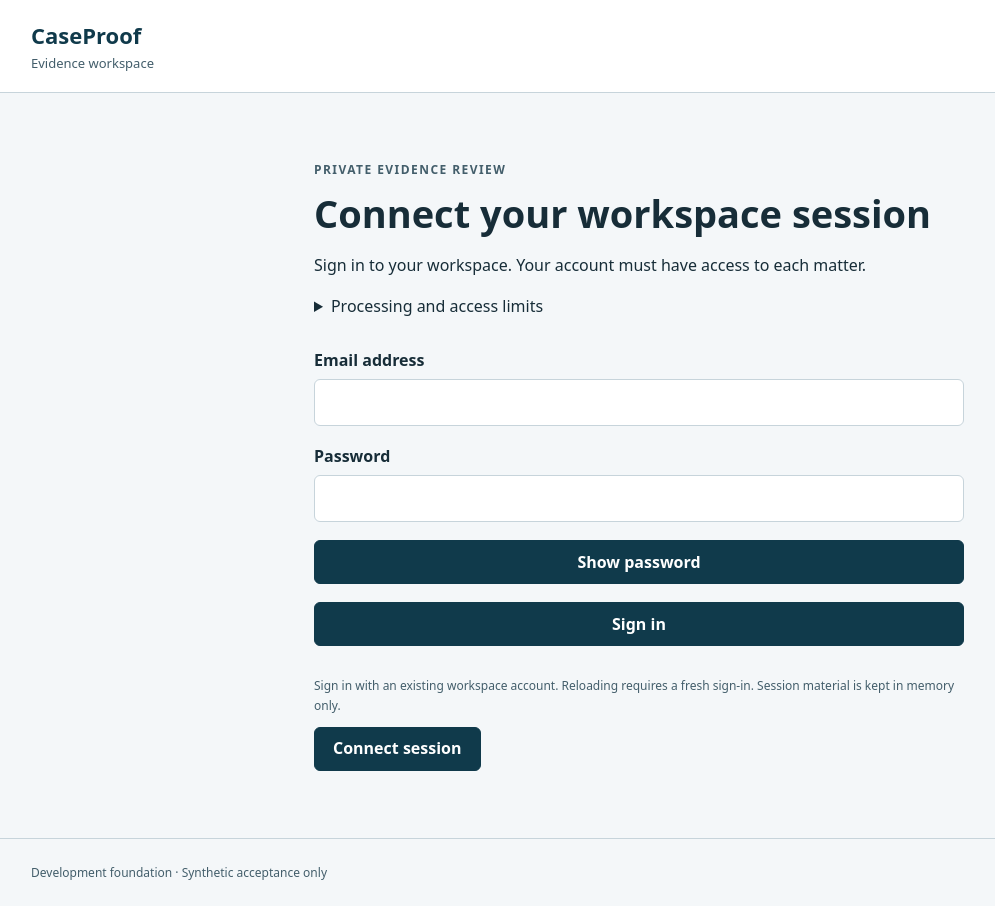
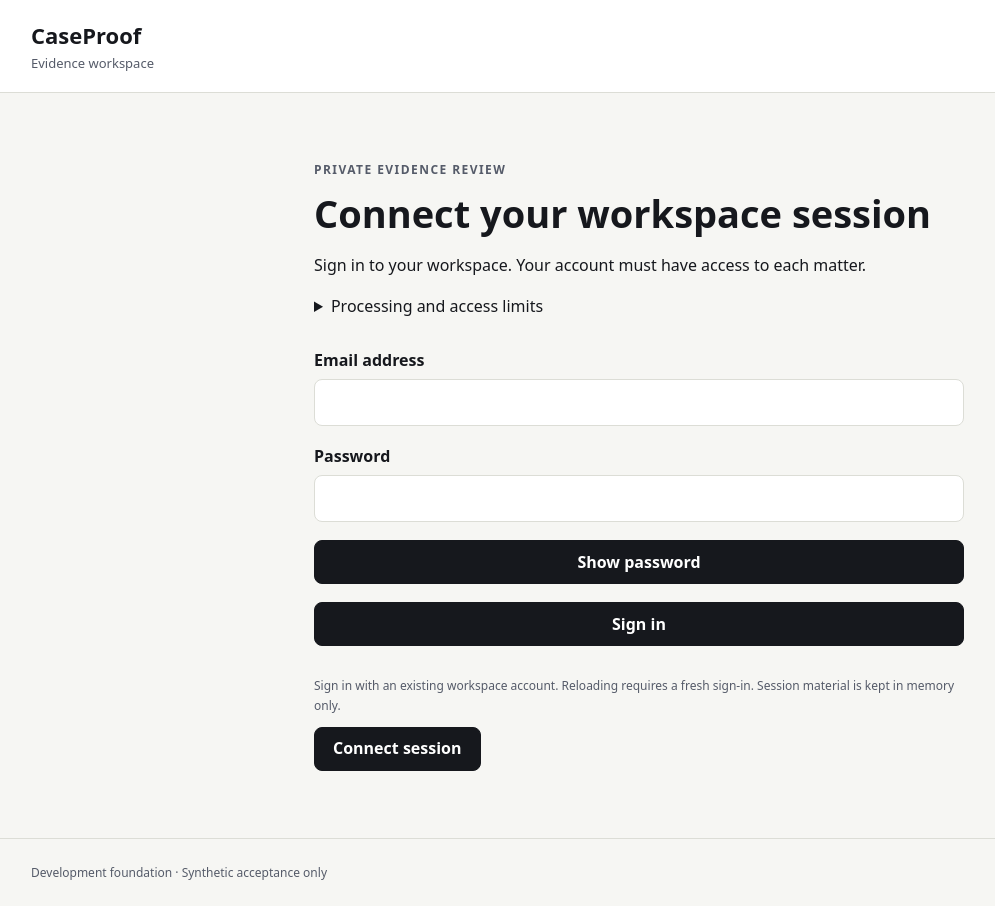
Before and after one commit to haytamAroui/caseproof, a React (Vite) app in the folder frontend/: page /workspace/matters/1/exports in a window 1280 px wide. Shown: the whole page, without its empty margins (1-996 px from the left). Built offline with nearby package versions, Linux system fonts and the light colour scheme.

Commit message:
Start Storyteller cockpit redesign and audit

```diff
--- a/frontend/src/app/theme.css
+++ b/frontend/src/app/theme.css
@@ -6,16 +6,16 @@
     BlinkMacSystemFont,
     'Segoe UI',
     sans-serif;
-  color: #172d38;
-  background: #f4f7f9;
-  --ink: #172d38;
-  --muted: #435e6b;
-  --accent: #103a4b;
+  color: #16181d;
+  background: #f6f6f3;
+  --ink: #16181d;
+  --muted: #555b69;
+  --accent: #16181d;
   --surface: #fff;
-  --line: #c7d4db;
-  --danger: #9a2727;
+  --line: #dcddd6;
+  --danger: #a61b1b;
   --focus: #126a9b;
-  scrollbar-color: var(--muted) #f4f7f9;
+  scrollbar-color: var(--muted) #f6f6f3;
   scrollbar-width: auto;
   font-synthesis: none;
 }
@@ -51,7 +51,7 @@ summary:focus-visible {
 }
 input {
   border: 1px solid var(--line);
-  border-radius: 6px;
+  border-radius: 8px;
   padding: 10px;
   width: 100%;
   min-height: 44px;
@@ -143,19 +143,19 @@ h3 {
   overflow-wrap: anywhere;
 }
 .matter-list a:hover {
-  background: #eaf1f5;
+  background: #edede8;
 }
 .button {
   min-height: 44px;
   border: 1px solid var(--accent);
-  border-radius: 6px;
+  border-radius: 8px;
   background: var(--accent);
   color: #fff;
   padding: 8px 18px;
   font-weight: 600;
 }
 .button:hover {
-  background: #205365;
+  background: #363a43;
 }
 .button:disabled {
   opacity: 0.55;
@@ -164,7 +164,7 @@ h3 {
   padding: 14px 18px;
   border: 1px solid #b8cbd6;
   border-left: 4px solid var(--accent);
-  background: #eaf1f5;
+  background: #edede8;
   overflow-wrap: anywhere;
 }
 .notice.error {
@@ -174,7 +174,7 @@ h3 {
 }
 .review-layout {
   display: grid;
-  grid-template-columns: 280px minmax(0, 1fr);
+  grid-template-columns: 300px minmax(0, 1fr);
   border: 1px solid var(--line);
   background: var(--surface);
   margin-top: 24px;
@@ -203,7 +203,7 @@ h3 {
   width: 100%;
   padding: 14px;
   color: var(--ink);
-  border-radius: 6px;
+  border-radius: 8px;
   overflow-wrap: anywhere;
 }
 .finding small {
@@ -211,10 +211,10 @@ h3 {
   color: var(--muted);
 }
 .finding:hover {
-  background: #f1f5f7;
+  background: #f6f6f3;
 }
 .finding[aria-current='true'] {
-  background: #eaf1f5;
+  background: #edede8;
   border-color: var(--accent);
 }
 .inspection {
@@ -229,7 +229,7 @@ h3 {
 .dimension {
   padding: 12px;
   border: 1px solid var(--line);
-  border-radius: 6px;
+  border-radius: 8px;
 }
 .dimension dt {
   font-size: 12px;
@@ -284,11 +284,11 @@ footer {
   height: 12px;
 }
 ::-webkit-scrollbar-track {
-  background: #f4f7f9;
+  background: #f6f6f3;
 }
 ::-webkit-scrollbar-thumb {
   background: var(--muted);
-  border: 3px solid #f4f7f9;
+  border: 3px solid #f6f6f3;
   border-radius: 8px;
 }
 @media (max-width: 760px) {
@@ -410,7 +410,7 @@ select {
   min-height: 44px;
   width: 100%;
   border: 1px solid var(--line);
-  border-radius: 6px;
+  border-radius: 8px;
   background: var(--surface);
   color: var(--ink);
 }
@@ -456,13 +456,13 @@ dialog {
   max-height: calc(100vh - 32px);
   overflow: auto;
   border: 1px solid var(--line);
-  border-radius: 6px;
+  border-radius: 8px;
   padding: 24px;
   background: var(--surface);
   color: var(--ink);
 }
 dialog::backdrop {
-  background: #172d3880;
+  background: #16181d80;
 }
 
 /* F4 evidence-first panels; no decision colors or inferred machine verdicts. */
@@ -496,7 +496,7 @@ dialog::backdrop {
 .review-panel textarea {
   width: 100%;
   border: 1px solid var(--line);
-  border-radius: 6px;
+  border-radius: 8px;
   padding: 10px;
   font: inherit;
   color: var(--ink);
@@ -514,3 +514,31 @@ dialog::backdrop {
   color: var(--ink);
   font-weight: bold;
 }
+
+/* Independent draft and source reading panes. */
+.cockpit-inspection {
+  display: grid;
+  grid-template-columns: minmax(0, 1fr) minmax(320px, 400px);
+  gap: 20px;
+  align-items: start;
+}
+.cockpit-draft,
+.cockpit-evidence {
+  min-width: 0;
+}
+.cockpit-draft .draft-context {
+  font-family: Georgia, 'Times New Roman', serif;
+  line-height: 1.75;
+}
+.queue .finding {
+  border-color: var(--line);
+  margin-bottom: 8px;
+}
+.review-layout {
+  border-radius: 12px;
+}
+@media (max-width: 1100px) {
+  .cockpit-inspection {
+    grid-template-columns: 1fr;
+  }
+}
--- a/frontend/src/features/verification/ReportScreen.tsx
+++ b/frontend/src/features/verification/ReportScreen.tsx
@@ -538,18 +538,20 @@ function FindingInspection({
 }) {
   const [inspected, setInspected] = useState(false);
   return (
-    <>
-      {renderDraft?.(finding, historical)}
+    <div className="cockpit-inspection">
+      <div className="cockpit-draft">{renderDraft?.(finding, historical)}</div>
+      <div className="cockpit-evidence">
         {renderSource ? (
           renderSource(finding, historical, () => setInspected(true))
         ) : (
           <Notice error>
-          Preserved source viewer unavailable. No human source inspection may be
-          recorded.
+            Preserved source viewer unavailable. No human source inspection may
+            be recorded.
           </Notice>
         )}
         {renderReview?.(finding, historical, inspected, onNext)}
-    </>
+      </div>
+    </div>
   );
 }
 
```
Also changed, not shown: 2 other files (tests, documents, lock files or other folders). Lines whose indentation alone changed are shown as unchanged.
